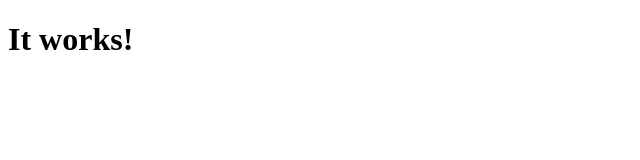
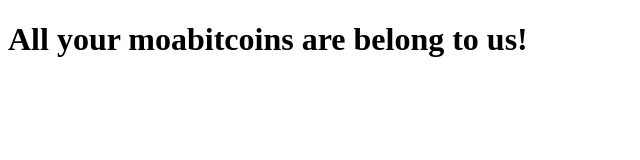
Before and after one commit to moabitcoin/moabitcoin, a plain HTML site: page index.html in a window 1280 px wide. Shown: the whole page, without its empty margins (0-640 px from the left). Drawn offline with Linux system fonts and the light colour scheme.

Commit message:
Update index.html

```diff
--- a/index.html
+++ b/index.html
@@ -6,6 +6,6 @@
     <meta name='viewport' content='initial-scale=1,maximum-scale=1,user-scalable=no' />
   </head>
   <body>
-    <h1>It works!</h1>
+    <h1>All your moabitcoins are belong to us!</h1>
   </body>
 </html>
```
